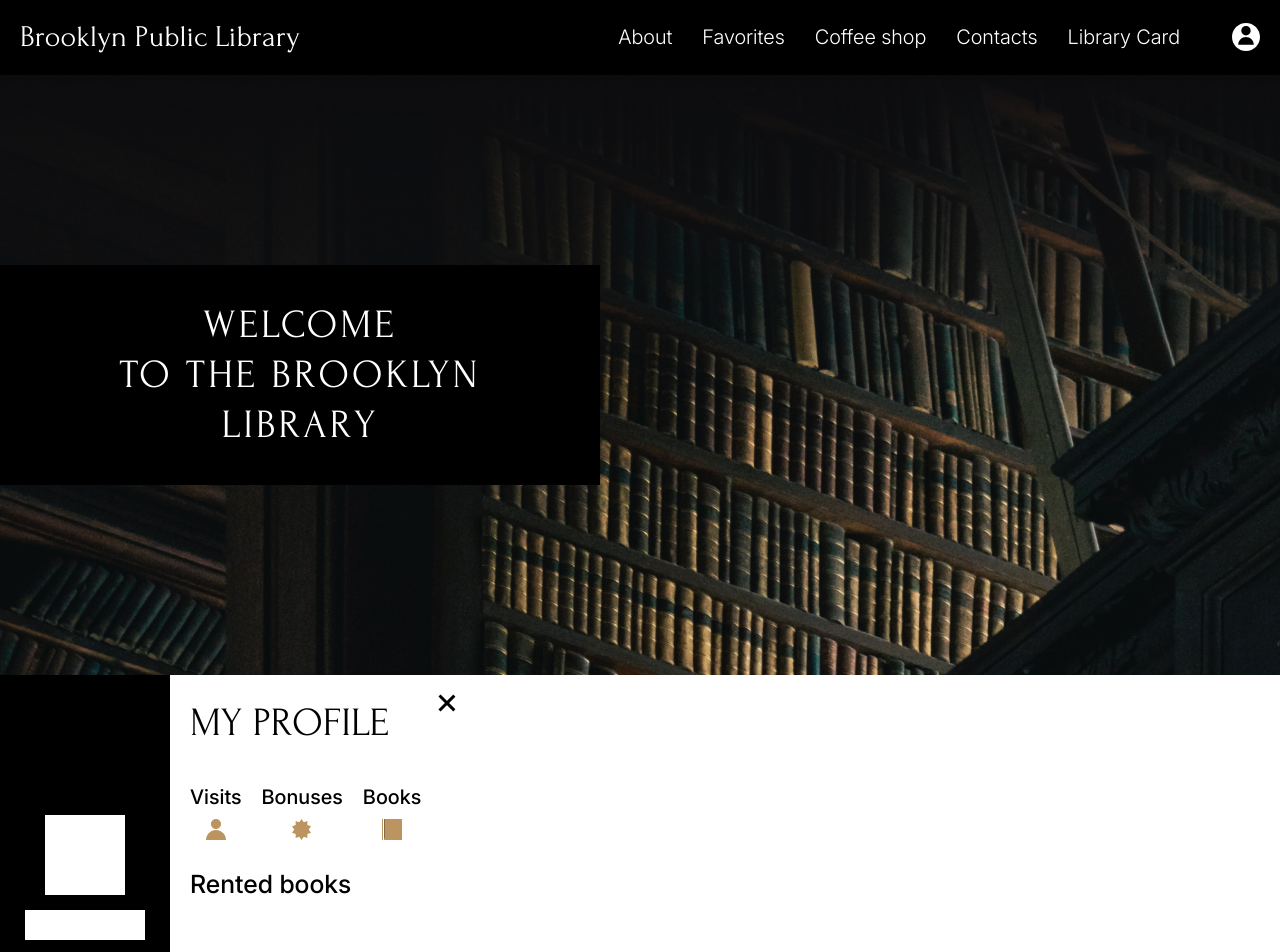
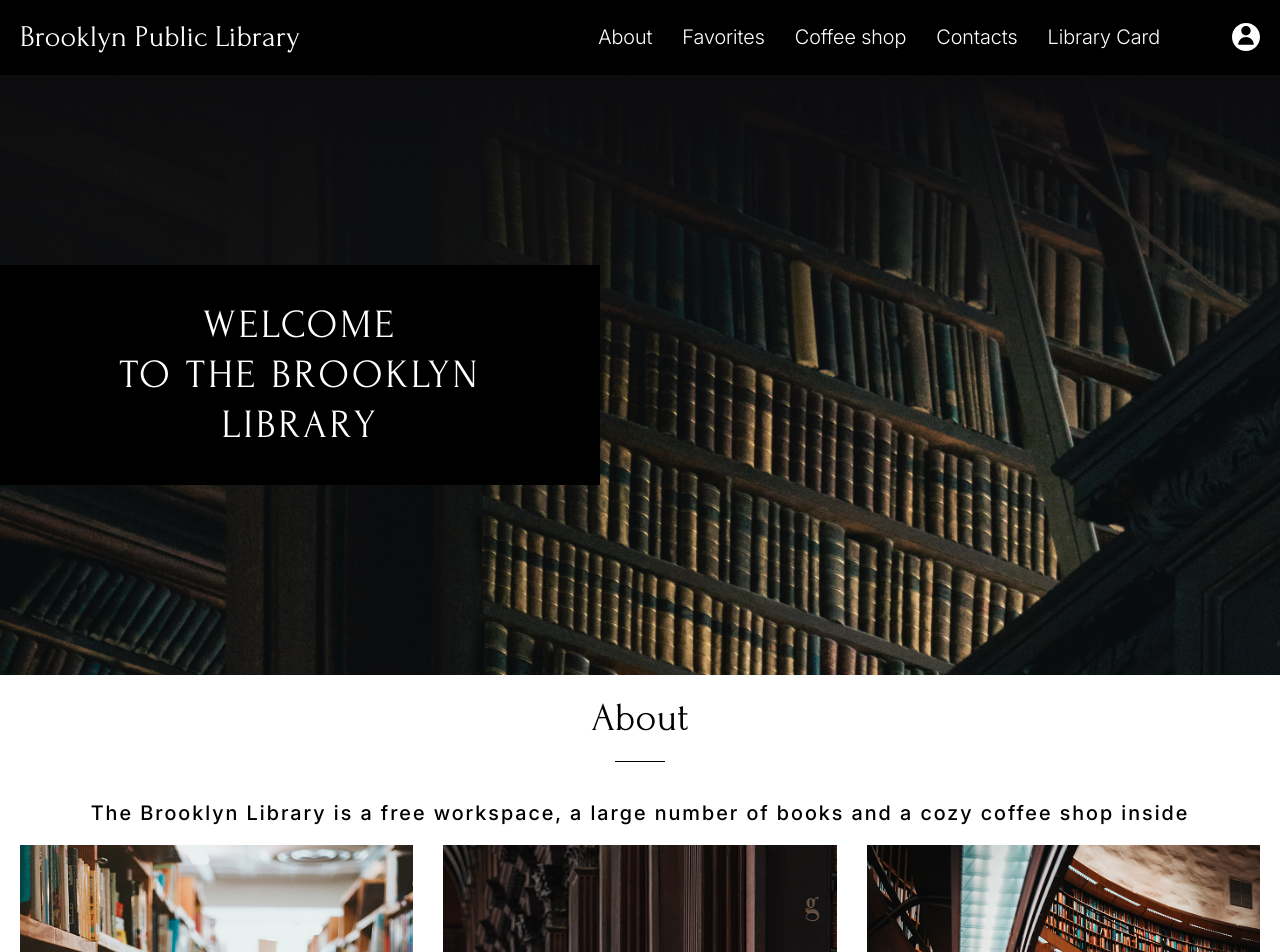
Before and after one commit to Artem-M-dev/stage-app, a React (Create React App) app: page / in a window 1280 px wide. Shown: the top 952 px of the page. Built offline with nearby package versions, Linux system fonts and the light colour scheme; data requests are answered from the project's data file.

Commit message:
Made the ability to view user profile if user logged in,also the ability to log out your profile

```diff
--- a/db.json
+++ b/db.json
@@ -169,26 +169,6 @@
       "visites": 0,
       "bonuses": 0,
       "id": "FJzWTPnYiFs"
-    },
-    {
-      "firstName": "fa",
-      "lastName": "adafdad",
-      "email": "fad@gmail.com",
-      "password": "12112!!fd",
-      "books": [],
-      "visites": 0,
-      "bonuses": 0,
-      "id": "IxeKH-CHnxE"
-    },
-    {
-      "firstName": "afaf",
-      "lastName": "asdfas",
-      "email": "fad@gmail.com",
-      "password": "122112##d",
-      "books": [],
-      "visites": 0,
-      "bonuses": 0,
-      "id": "go2sje77UjI"
     }
   ]
 }
--- a/src/components/app/App.js
+++ b/src/components/app/App.js
@@ -43,9 +43,10 @@ class App extends Component {
         return (
             <div>
                 <Header
+                    user={this.state.userData}
                     changeUserData={this.changeUserData}/>
                 <Welcome/>
-                <Profile user={this.state.userData}/>
+                {/* <Profile user={this.state.userData}/> */}
                 <About/>
                 <Favorites/>
                 <Buy/>
--- a/src/components/header/Header.js
+++ b/src/components/header/Header.js
@@ -5,6 +5,7 @@ import profile from '../../icons/header/HeaderProfile.svg';
 import { Component } from 'react';
 import Login from '../login/Login';
 import Register from '../register/Register';
+import Profile from '../profile/Profile';
 
 class Header extends Component {
 
@@ -19,25 +20,42 @@ class Header extends Component {
         })
     };
 
-    showModal = (type) => {
-        if (type === 'login') {
-            this.setState({
-                modal: 'login'
-            })
-        }
-
-        if (type === 'register') {
-            this.setState({
-                modal: 'register'
-            })
-        }
-    }
-
     closeModal = () => {
         this.setState({
             show: 'icon',
             modal: null
         })
+    }
+
+    showModal = (type) => {
+        if (type === 'first' && (this.props.user.firstName && this.props.user.lastName)) {
+            this.setState(({modal}) => ({
+                modal: 'profile'
+            }))
+        } else if (type === 'first') {
+            this.setState(({modal}) => ({
+                modal: 'login'
+            }))
+        }
+
+        if (type === 'second' && (this.props.user.firstName && this.props.user.lastName)) {
+            this.props.changeUserData({
+                firstName: '',
+                lastName: '',
+                email: '',
+                password: '',
+                books: null,
+                visites: null,
+                bonuses: null,
+            })
+            this.setState(({modal}) => ({
+                modal: null
+            }))
+        } else if (type === 'second') {
+            this.setState(({modal}) => ({
+                modal: 'register'
+            }))
+        }
     }
 
     render() {
@@ -51,7 +69,10 @@ class Header extends Component {
                                                     changeUserData={this.props.changeUserData}
                                                     showModal={this.showModal}
                                                     closeModal={this.closeModal}/> : null;
+        const profile = modal === 'profile' ? <Profile
+                                                user={this.props.user}/> : null
         const content = <View
+                            user={this.props.user}
                             state={this.state}
                             onChange={this.onChange}
                             showModal={this.showModal}/>
@@ -61,6 +82,7 @@ class Header extends Component {
                 {content}
                 {log}
                 {register}
+                {profile}
             </div>
         )
     }
@@ -70,7 +92,7 @@ class Header extends Component {
 class View extends Component {
 
     render() {
-        const {onChange, showModal, state} = this.props;
+        const {onChange, showModal, state, user} = this.props;
 
         return (
             <div className="header">
@@ -97,12 +119,12 @@ class View extends Component {
                                 Profile</p>
                             <p
                                 className="header__profile-log"
-                                onClick={() => showModal('login')}
-                                >Log In</p>
+                                onClick={() => showModal('first')}
+                                >{user.firstName && user.lastName ? 'My profile' : 'Log in'}</p>
                             <p
                                 className="header__profile-reg"
-                                onClick={() => showModal('register')}
-                                >Register</p>
+                                onClick={() => showModal('second')}
+                                >{user.firstName && user.lastName ? 'Log Out' : 'Register'}</p>
                         </div>
                     </div>
                 </div>
--- a/src/components/header/header.scss
+++ b/src/components/header/header.scss
@@ -14,7 +14,7 @@
         align-items: center;
         column-gap: 30px;
         font-size: 20px;
-        margin-right: 80px;
+        margin-right: 100px;
         a {
             font-weight: 300;
         }
@@ -31,6 +31,7 @@
     }
     &__profile {
         position: absolute;
+        width: 80px;
         right: 0;
         top: -8px;
         color: white;
--- a/src/components/profile/profile.scss
+++ b/src/components/profile/profile.scss
@@ -1,4 +1,5 @@
 .profile {
+    position: absolute;
     width: 600px;
     display: flex;
     &__head {
@@ -52,8 +53,8 @@
     }
     &__info {
         position: relative;
-        margin-left: 20px;
-        padding: 25px 60px 40px 0;
+        background-color: white;
+        padding: 25px 60px 40px 20px;
         &-icons {
             margin-top: 40px;
             display: flex;
```
